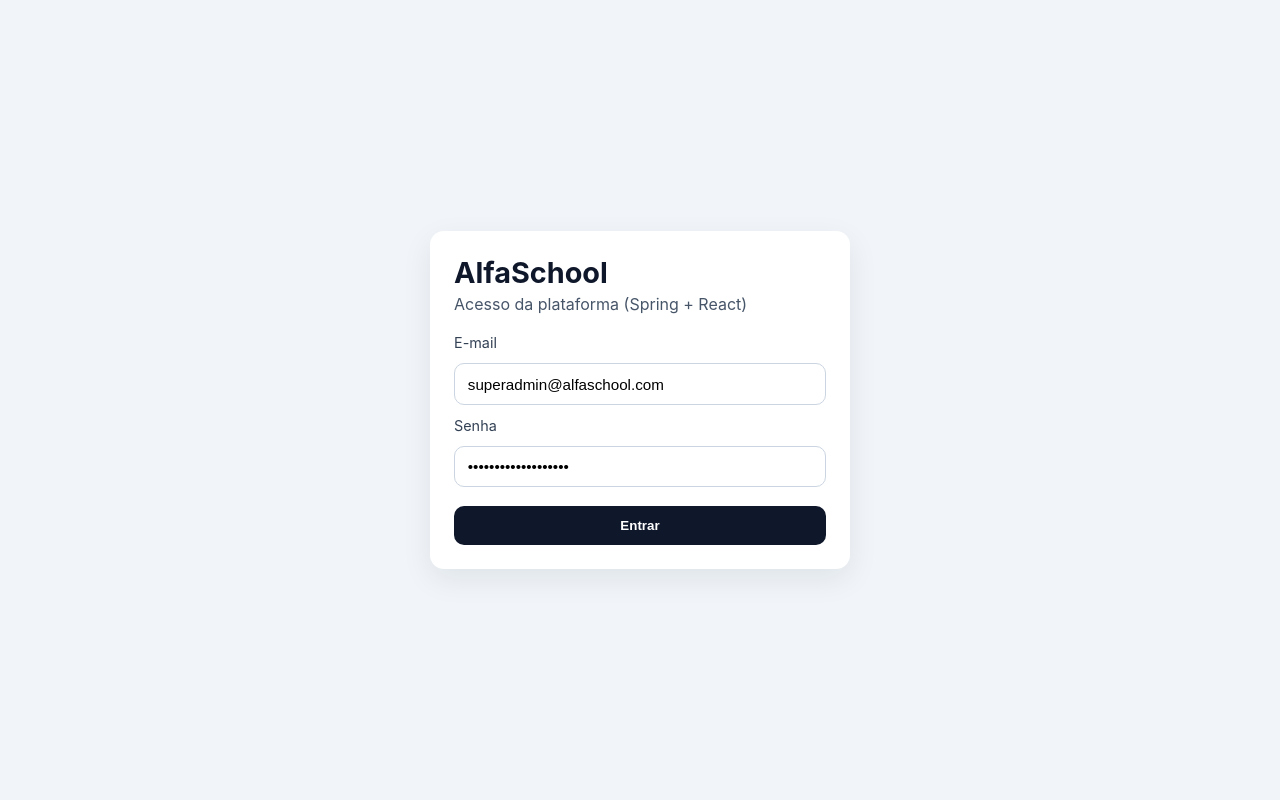
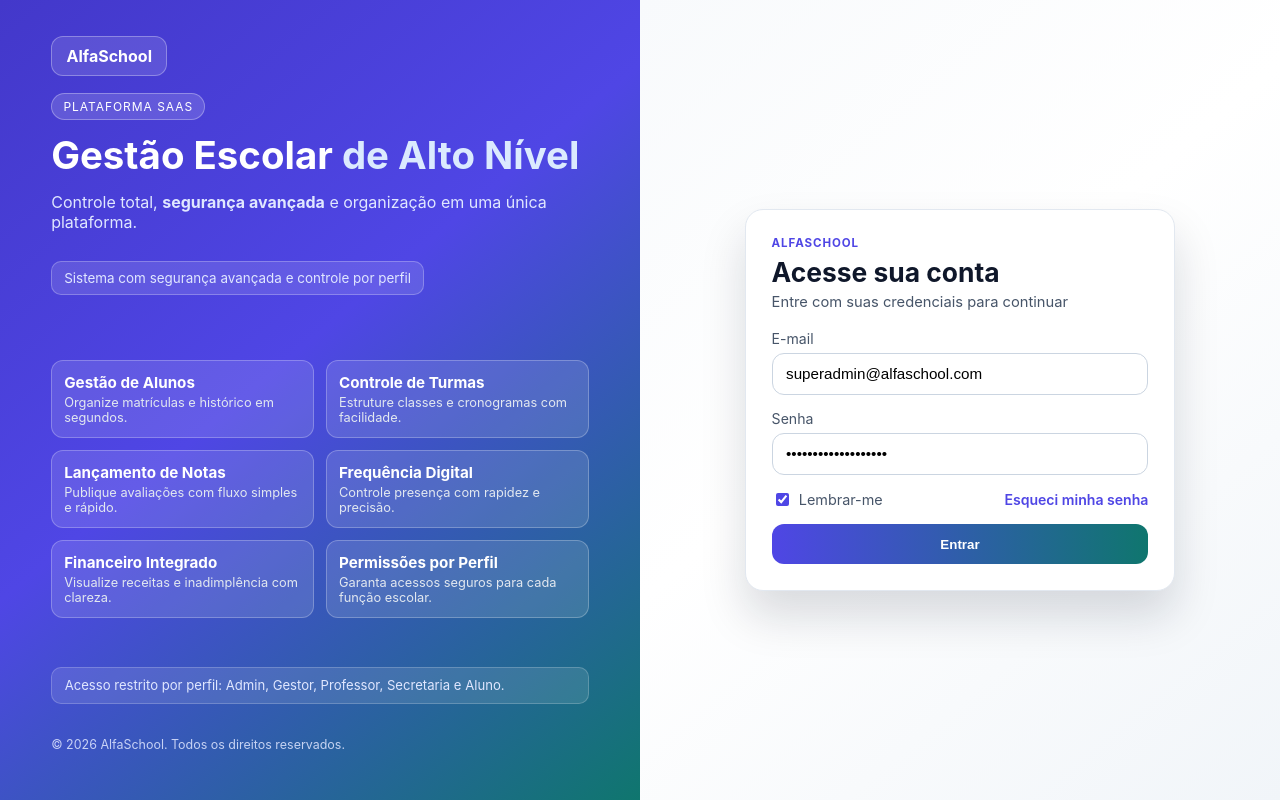
Before and after one commit to rossini06/AlfaSchool, a React app in the folder frontend/: page / in a window 1280 px wide. Built offline with nearby package versions, Linux system fonts and the light colour scheme; the HTML template or start-up script is replaced by a standard one.

Commit message:
feat(frontend): alinhar tela de login ao layout legado PHP

```diff
--- a/frontend/src/App.jsx
+++ b/frontend/src/App.jsx
@@ -1,8 +1,10 @@
 import { useState } from 'react'
 
 function App() {
+  const schoolName = 'AlfaSchool'
   const [email, setEmail] = useState('superadmin@alfaschool.com')
   const [password, setPassword] = useState('SuperAdmin@2024!@#$')
+  const [remember, setRemember] = useState(true)
   const [loading, setLoading] = useState(false)
   const [error, setError] = useState('')
   const [success, setSuccess] = useState('')
@@ -29,6 +31,7 @@ function App() {
       }
 
       localStorage.setItem('authToken', body.token)
+      localStorage.setItem('remember', remember ? '1' : '0')
       setSuccess(`Bem-vindo, ${body.nome}! Login realizado com sucesso.`)
     } catch (requestError) {
       setError(requestError.message)
@@ -38,37 +41,101 @@ function App() {
   }
 
   return (
-    <main className="container">
-      <section className="card">
-        <h1>AlfaSchool</h1>
-        <p className="subtitle">Acesso da plataforma (Spring + React)</p>
+    <main className="login-page">
+      <section className="hero-panel fade-in delay-1">
+        <div className="hero-top">
+          <div className="brand-badge">{schoolName}</div>
+          <span className="hero-chip">Plataforma SaaS</span>
+          <h1>
+            Gestão Escolar <span>de Alto Nível</span>
+          </h1>
+          <p>
+            Controle total, <strong>segurança avançada</strong> e organização em uma única plataforma.
+          </p>
+          <p className="hero-pill">Sistema com segurança avançada e controle por perfil</p>
+        </div>
 
-        <form onSubmit={handleSubmit}>
+        <div className="feature-grid">
+          {[
+            ['Gestão de Alunos', 'Organize matrículas e histórico em segundos.'],
+            ['Controle de Turmas', 'Estruture classes e cronogramas com facilidade.'],
+            ['Lançamento de Notas', 'Publique avaliações com fluxo simples e rápido.'],
+            ['Frequência Digital', 'Controle presença com rapidez e precisão.'],
+            ['Financeiro Integrado', 'Visualize receitas e inadimplência com clareza.'],
+            ['Permissões por Perfil', 'Garanta acessos seguros para cada função escolar.'],
+          ].map(([title, description]) => (
+            <article key={title} className="feature-card">
+              <h3>{title}</h3>
+              <p>{description}</p>
+            </article>
+          ))}
+        </div>
+
+        <div className="hero-bottom">
+          <p className="hero-access">Acesso restrito por perfil: Admin, Gestor, Professor, Secretaria e Aluno.</p>
+          <p className="hero-footer">© {new Date().getFullYear()} AlfaSchool. Todos os direitos reservados.</p>
+        </div>
+      </section>
+
+      <section className="form-panel fade-in delay-2">
+        <div className="login-card">
+          <p className="school-label">{schoolName}</p>
+          <h2>Acesse sua conta</h2>
+          <p className="subtitle">Entre com suas credenciais para continuar</p>
+
+          <form onSubmit={handleSubmit} className="form-grid">
+            <div>
               <label htmlFor="email">E-mail</label>
               <input
                 id="email"
                 type="email"
                 value={email}
                 onChange={(event) => setEmail(event.target.value)}
+                placeholder="seuemail@escola.com"
                 required
               />
+            </div>
 
+            <div>
               <label htmlFor="password">Senha</label>
               <input
                 id="password"
                 type="password"
                 value={password}
                 onChange={(event) => setPassword(event.target.value)}
+                placeholder="••••••••••••"
                 required
               />
+            </div>
+
+            <div className="form-actions">
+              <label className="remember-row" htmlFor="remember_me">
+                <input
+                  id="remember_me"
+                  type="checkbox"
+                  checked={remember}
+                  onChange={(event) => setRemember(event.target.checked)}
+                />
+                <span>Lembrar-me</span>
+              </label>
+
+              <a href="#" onClick={(event) => event.preventDefault()}>
+                Esqueci minha senha
+              </a>
+            </div>
 
             <button type="submit" disabled={loading}>
               {loading ? 'Entrando...' : 'Entrar'}
             </button>
           </form>
 
-        {error && <p className="feedback error">{error}</p>}
+          {error && (
+            <p className={`feedback ${error.includes('bloqueada') ? 'error-lockout' : 'error'}`}>
+              {error}
+            </p>
+          )}
           {success && <p className="feedback success">{success}</p>}
+        </div>
       </section>
     </main>
   )
--- a/frontend/src/index.css
+++ b/frontend/src/index.css
@@ -1,99 +1,231 @@
-* {
-  box-sizing: border-box;
-}
+* { box-sizing: border-box; }
 
 body {
   margin: 0;
-  font-family: Inter, system-ui, -apple-system, Segoe UI, Roboto, sans-serif;
-  background: #f1f5f9;
+  font-family: Figtree, Inter, system-ui, -apple-system, Segoe UI, Roboto, sans-serif;
   color: #0f172a;
 }
 
-#root {
+#root,
+.login-page {
   min-height: 100vh;
 }
 
-.container {
-  min-height: 100vh;
+.login-page {
+  display: grid;
+  grid-template-columns: 1fr 1fr;
+}
+
+.hero-panel {
+  background: linear-gradient(140deg, #4338ca, #4f46e5 45%, #0f766e);
+  color: #fff;
+  padding: 2.25rem 3.2rem;
+  display: flex;
+  flex-direction: column;
+  justify-content: space-between;
+}
+
+.brand-badge {
+  width: fit-content;
+  background: rgba(255,255,255,.12);
+  border: 1px solid rgba(255,255,255,.3);
+  border-radius: 12px;
+  padding: .55rem .9rem;
+  font-weight: 700;
+}
+
+.hero-chip {
+  display: inline-block;
+  margin-top: 1.1rem;
+  font-size: .75rem;
+  text-transform: uppercase;
+  letter-spacing: .08em;
+  border-radius: 999px;
+  background: rgba(255,255,255,.15);
+  border: 1px solid rgba(255,255,255,.3);
+  padding: .3rem .7rem;
+}
+
+.hero-panel h1 {
+  margin: .9rem 0 .5rem;
+  font-size: clamp(2rem, 3vw, 3rem);
+  line-height: 1.1;
+}
+
+.hero-panel h1 span { color: #dbeafe; }
+
+.hero-panel p { color: #e0e7ff; max-width: 620px; }
+
+.hero-pill {
+  display: inline-block;
+  margin-top: .8rem;
+  background: rgba(255,255,255,.12);
+  border: 1px solid rgba(255,255,255,.25);
+  border-radius: 10px;
+  padding: .5rem .75rem;
+  font-size: .84rem;
+}
+
+.feature-grid {
+  margin-top: 1.3rem;
+  display: grid;
+  grid-template-columns: repeat(2, minmax(0, 1fr));
+  gap: .75rem;
+}
+
+.feature-card {
+  border-radius: 12px;
+  background: rgba(255,255,255,.12);
+  border: 1px solid rgba(255,255,255,.25);
+  padding: .75rem;
+}
+
+.feature-card h3 { margin: 0; font-size: .95rem; }
+.feature-card p { margin: .2rem 0 0; font-size: .8rem; color: #e2e8f0; }
+
+.hero-bottom {
+  margin-top: 1.1rem;
+  display: grid;
+  gap: .55rem;
+}
+
+.hero-access {
+  margin: 0;
+  border-radius: 10px;
+  background: rgba(255,255,255,.11);
+  border: 1px solid rgba(255,255,255,.2);
+  padding: .6rem .78rem;
+  font-size: .82rem;
+}
+
+.hero-footer { font-size: .78rem; opacity: .85; margin-top: 1.5rem; }
+
+.form-panel {
+  background: linear-gradient(140deg, #f8fafc, #fff 45%, #f1f5f9);
   display: flex;
   align-items: center;
   justify-content: center;
-  padding: 1rem;
+  padding: 1.5rem;
 }
 
-.card {
+.login-card {
   width: 100%;
-  max-width: 420px;
-  background: #ffffff;
-  border-radius: 14px;
-  padding: 1.5rem;
-  box-shadow: 0 10px 30px rgba(15, 23, 42, 0.08);
+  max-width: 430px;
+  border-radius: 18px;
+  background: #fff;
+  border: 1px solid #e2e8f0;
+  box-shadow: 0 25px 45px rgba(15, 23, 42, .15);
+  padding: 1.6rem;
 }
 
-h1 {
+.school-label {
   margin: 0;
-  font-size: 1.8rem;
+  font-size: .72rem;
+  text-transform: uppercase;
+  letter-spacing: .08em;
+  color: #4f46e5;
+  font-weight: 700;
 }
 
-.subtitle {
-  margin-top: 0.25rem;
-  margin-bottom: 1.25rem;
-  color: #475569;
-}
+.login-card h2 { margin: .35rem 0 0; font-size: 1.65rem; }
+.subtitle { margin: .35rem 0 1.2rem; color: #475569; font-size: .92rem; }
 
-form {
-  display: flex;
-  flex-direction: column;
-  gap: 0.75rem;
-}
+.form-grid { display: grid; gap: .95rem; }
 
-label {
-  font-size: 0.9rem;
-  color: #334155;
-}
+label { display: block; margin-bottom: .35rem; font-size: .88rem; color: #475569; }
 
-input {
+input[type='email'],
+input[type='password'] {
+  width: 100%;
   border: 1px solid #cbd5e1;
-  border-radius: 10px;
-  padding: 0.7rem 0.8rem;
-  font-size: 0.95rem;
+  border-radius: 12px;
+  padding: .72rem .84rem;
+  font-size: .95rem;
 }
 
 input:focus {
   outline: none;
-  border-color: #0ea5e9;
-  box-shadow: 0 0 0 3px rgba(14, 165, 233, 0.15);
+  border-color: #6366f1;
+  box-shadow: 0 0 0 3px rgba(99, 102, 241, .18);
+}
+
+.form-actions {
+  display: flex;
+  align-items: center;
+  justify-content: space-between;
+  gap: .8rem;
+}
+
+.remember-row {
+  margin: 0;
+  display: inline-flex;
+  align-items: center;
+  gap: .45rem;
+  color: #475569;
+  font-size: .9rem;
+}
+
+.remember-row input { accent-color: #4f46e5; }
+
+.form-actions a {
+  color: #4f46e5;
+  font-weight: 600;
+  font-size: .88rem;
+  text-decoration: none;
 }
 
 button {
-  margin-top: 0.4rem;
   border: 0;
-  border-radius: 10px;
-  padding: 0.75rem;
-  font-weight: 600;
-  color: #ffffff;
-  background: #0f172a;
+  border-radius: 12px;
+  padding: .78rem;
+  color: #fff;
+  font-weight: 700;
   cursor: pointer;
+  background: linear-gradient(90deg, #4f46e5, #0f766e);
 }
 
-button:disabled {
-  opacity: 0.6;
-  cursor: not-allowed;
+button:disabled { opacity: .7; cursor: not-allowed; }
+
+.feedback {
+  margin-top: .95rem;
+  border-radius: 10px;
+  padding: .7rem .8rem;
+  font-size: .9rem;
 }
 
-.feedback {
-  margin-top: 0.9rem;
-  padding: 0.7rem;
-  border-radius: 10px;
-  font-size: 0.9rem;
+.feedback.error,
+.feedback.error-lockout {
+  background: #fff7ed;
+  border: 1px solid #fdba74;
+  color: #9a3412;
 }
 
-.feedback.error {
-  background: #fee2e2;
+.feedback.error-lockout {
+  background: #fef2f2;
+  border-color: #fca5a5;
   color: #991b1b;
 }
 
 .feedback.success {
   background: #dcfce7;
+  border: 1px solid #86efac;
   color: #166534;
 }
+
+.fade-in {
+  animation: fadeUp .7s ease both;
+}
+
+.delay-1 { animation-delay: .08s; }
+.delay-2 { animation-delay: .18s; }
+
+@keyframes fadeUp {
+  from { opacity: 0; transform: translateY(10px); }
+  to { opacity: 1; transform: translateY(0); }
+}
+
+@media (max-width: 1024px) {
+  .login-page { grid-template-columns: 1fr; }
+  .hero-panel { padding: 1.4rem; }
+  .feature-grid { grid-template-columns: 1fr; }
+}
--- a/frontend/vite.config.js
+++ b/frontend/vite.config.js
@@ -4,7 +4,8 @@ import react from '@vitejs/plugin-react'
 // https://vite.dev/config/
 export default defineConfig({
   server: {
-    port: 5173,
+    host: '127.0.0.1',
+    port: 8000,
     proxy: {
       '/api': {
         target: 'http://127.0.0.1:8080',
```
Lines whose indentation alone changed are shown as unchanged.
